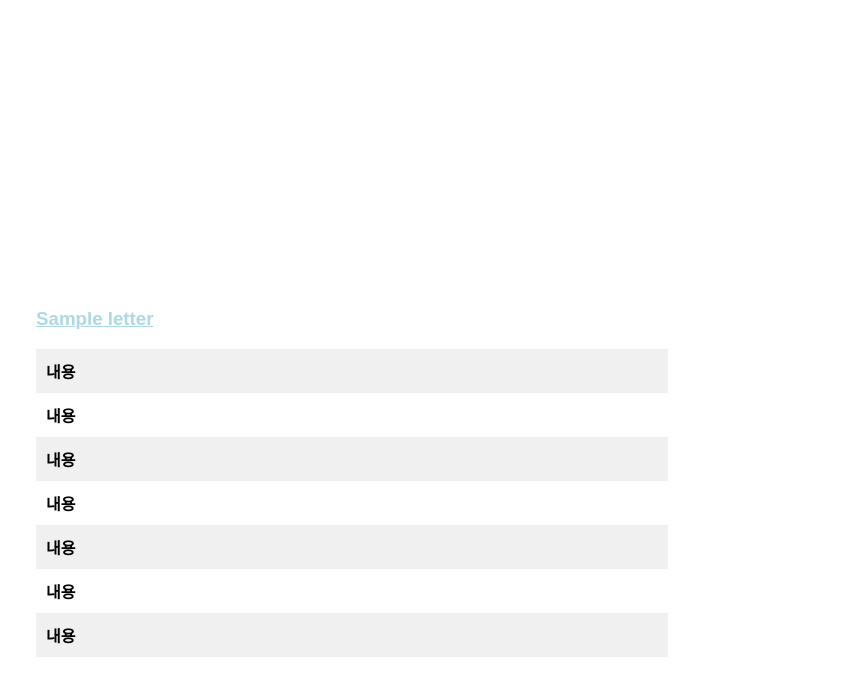
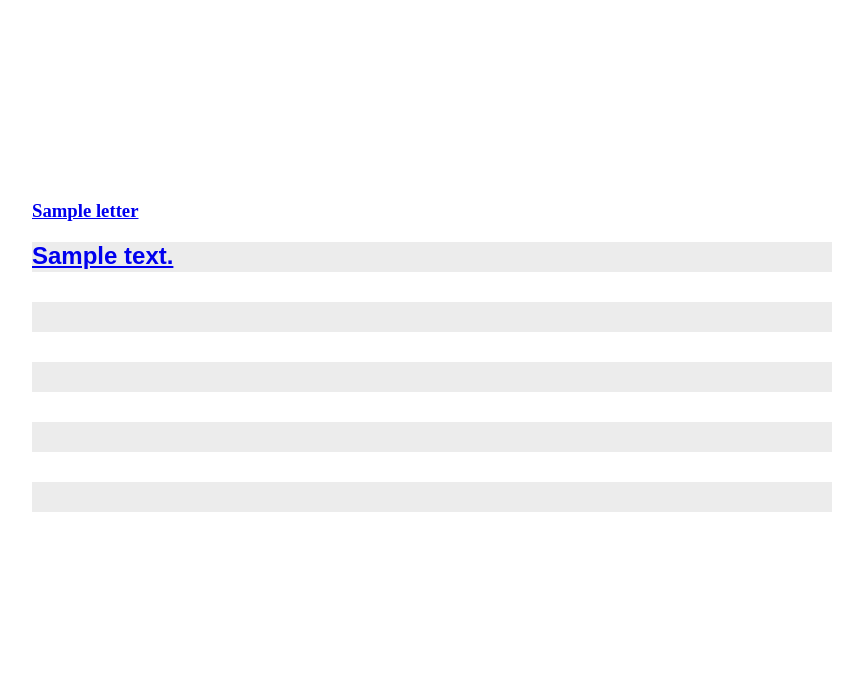
Before and after one commit to dlcoqls/pythonProject1, a Django app: template crawling/letter/templates/letter/letter_list.html in a window 1280 px wide. Shown: the top 696 px of the page, without its empty margins (288-1151 px from the left). Run offline with Django 4.2, Linux system fonts and the light colour scheme; the template is opened without the code that fills it: most values are stand-ins (such as "Sample title", 1, 10 or a date in 2020).

Commit message:
first commit

```diff
--- a/crawling/letter/templates/letter/letter_list.html
+++ b/crawling/letter/templates/letter/letter_list.html
@@ -3,191 +3,54 @@
     <head>
         <title></title>
         <style>
-        html {
-            font-family: "Noto Sans KR", sans-serif;
-        }
-        body {overflow:hidden}
-
-        h3 {
-            margin-top: 300px;
+            body {
+                margin: 0 auto;
+                padding: 0;
+                overflow: hidden;
+            }
+            h3 {
+            margin-top: 200px;
             margin-left: 25%;
             overflow: hidden;
-            list-style: none;
-        }
-        a:link {
-            color: lightblue;
-        }
-
-        .con {
-            margin: 0 auto;
-        }
-
-        .img-box>img {
-            width: 100%;
-            display: block;
-        }
-
-        .row::after {
-            content: "";
-            display: block;
-            clear: both;
-        }
-
-        .cell {
-            float: left;
-            box-sizing: border-box;
-        }
-
-        .cell-right {
-            float: right;
-            box-sizing: border-box;
-        }
-
-        .margin-0-auto {
-            margin: 0 auto;
-        }
-
-        .block {
-            display: block;
-        }
-
-        .inline-block {
-            display: inline-block;
-        }
-
-        .text-align-center {
-            text-align: center;
-        }
-
-        .line-height-0-ch-only {
-            line-height: 0;
-        }
-
-        .line-height-0-ch-only>* {
-            line-height: normal;
-        }
-
-
-        .absolute-middle {
-            position: absolute;
-            top: 50%;
-            transform: translateY(-50%);
-        }
-
-        /* 커스텀 */
-        /* 반응형 레이아웃 */
-        .con {
-            max-width: 950px;
-        }
-
-        .con-min-width {
-            min-width: 320px;
-        }
-
-        .top-menu a {
-            text-decoration: none;
-            color: gray;
-            font-weight: bold;
-            font-size: 1.2rem;
-        }
-
-        html, body {
-            overflow-x: hidden;
-        }
-
-        .table-common>table {
-            width: 50%;
-            margin: auto;
-            border-collapse: collapse;
-        }
-
-        .table-common .btn-box {
-            text-align:center;
-        }
-
-        .table-common>table th, .table-common>table td {
-            border: 1px solid black;
-            padding: 10px;
-        }
-
-        .article-list table {
-            border:none;
-            border-top:2px solid lightgray;
-            border-bottom:2px solid lightgray;
-        }
-
-        .article-list > table th, .article-list > table td {
-            border:none;
-        }
-
-
-        .reply {
-            margin-top:20px;
-            border:2px solid lightgray;
-            padding:15px;
-            box-sizing:border-box;
-        }
-
-        .reply-list > table {
-            border:none;
-        }
-
-        .reply-list > table th {
-            display:none;
-        }
-
-        .reply-list > table td {
-            border:none;
-        }
-
-        .reply-list > table tr:nth-child(2n+1) {
-            background-color:rgba(0,0,0,0.06);
-        }
-
-        .reply-list > table td:first-child {
-            font-weight:bold;
-        }
-
-    </style>
+            }
+            .textbox {
+                padding: 0;
+                width: 800px;
+                height: 30px;
+                margin: 0 0 30px 0;
+                background: rgb(236, 236, 236);
+                font-size: 170;
+                font-family: "Noto Sans KR", sans-serif;
+            }
+            .content_box1 {
+                width: 800px;
+                height: 300px;
+                margin-left: 25%;
+                padding: 0;
+                background: rgb(255, 255, 255);
+            }
+        </style>
     </head>
     <body>
-        <h3><a href="{% url 'letter_write' %}">{{letter.title}}</a></h3>
-            <section class="reply-list table-common">
-                <table border="1">
-                    <colgroup>
-                        <col width="150px">
-                    </colgroup>
-                    <thead>
-                        <tr>
-                            <th>내용</th>
-                        </tr>
-                    </thead>
-                    <tbody>
-                        <tr>
-                            <td>내용</td>
-                        </tr>
-                        <tr>
-                            <td>내용</td>
-                        </tr>
-                        <tr>
-                            <td>내용</td>
-                        </tr>
-                        <tr>
-                            <td>내용</td>
-                        </tr>
-                        <tr>
-                            <td>내용</td>
-                        </tr>
-                        <tr>
-                            <td>내용</td>
-                        </tr>
-                        <tr>
-                            <td>내용</td>
-                        </tr>
-                    </tbody>
-                </table>
-            </section>
-        <footer></footer>
-
+        <h3><a href="{% url 'letter_write' pk=write.pk %}">{{letter.title}}</a></h3>
+            <div id="con_layout">
+                <div class="content_box1">
+                        <div class="textbox">
+                            <h2><a href="{% url 'letter_write' pk=write.pk %}">{{letter.content}}</a></h2>
+                        </div>
+                        <div class="textbox">
+                            <p></p>
+                        </div>
+                        <div class="textbox">
+                            <p></p>
+                        </div>
+                        <div class="textbox">
+                            <p></p>
+                        </div>
+                        <div class="textbox">
+                            <p></p>
+                        </div>
+                    </div>
+            </div>
     </body>
 </html>
```
